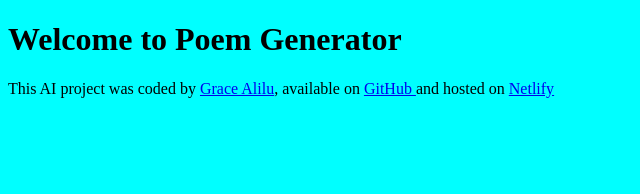
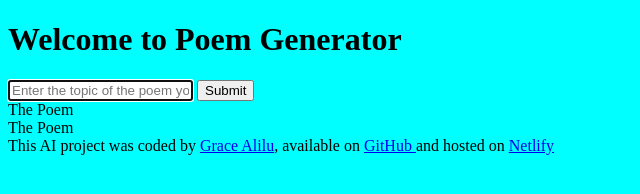
Before and after one commit to 03Grace/Poem-Generator, a plain HTML site: page index.html in a window 1280 px wide. Shown: the whole page, without its empty margins (0-640 px from the left). Drawn offline with Linux system fonts and the light colour scheme.

Commit message:
Updated HTML (Added Basic HTML Structure)

```diff
--- a/index.html
+++ b/index.html
@@ -7,7 +7,27 @@
     <title>AI Poem Generator</title>
   </head>
   <body>
-    <h1>Welcome to Poem Generator</h1>
+    <header>
+      <h1>Welcome to Poem Generator</h1>
+    </header>
+
+    <main>
+      <form>
+        <input
+          type="text"
+          placeholder="Enter the topic of the poem you want"
+          autofocus
+          required
+          autocomplete="off"
+        />
+        <input type="submit" />
+      </form>
+      <div>
+        The Poem
+        <br />
+        The Poem
+      </div>
+    </main>
 
     <footer>
       This AI project was coded by
```
